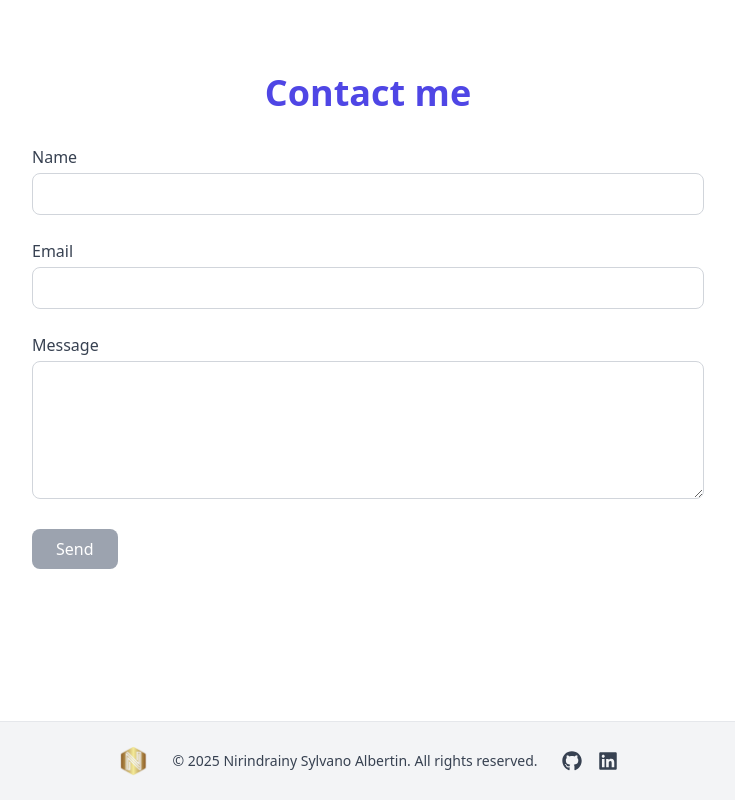
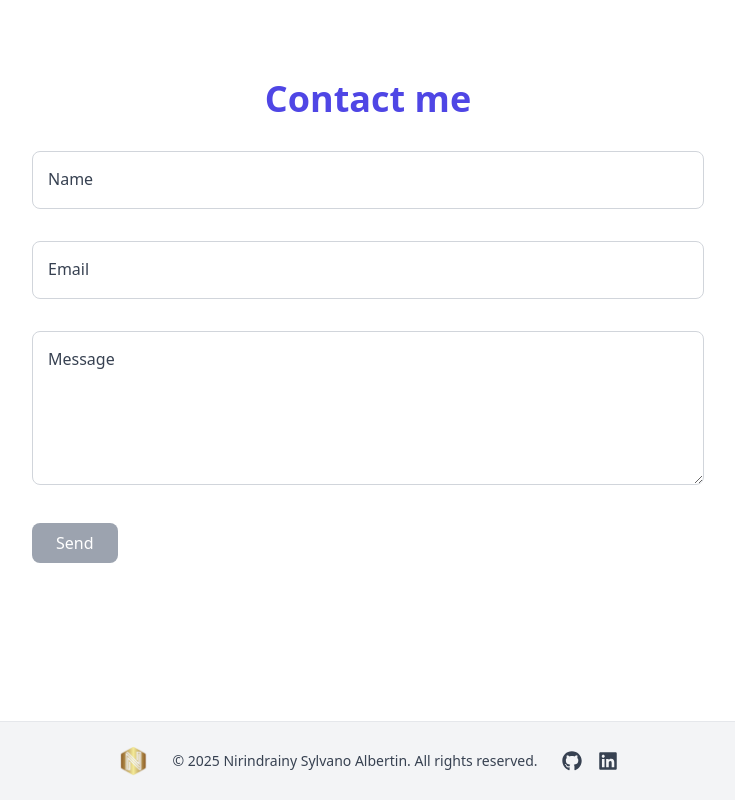
Before and after one commit to noalbertin/portoflio, a Next.js app: page / in a window 1280 px wide. Shown: the part 2479-3279 px from the top of the page, without its empty margins (272-1007 px from the left). Built offline with nearby package versions, Linux system fonts and the light colour scheme.

Commit message:
Mise à jour de mon projet

```diff
--- a/src/components/Contact.tsx
+++ b/src/components/Contact.tsx
@@ -72,11 +72,11 @@ export default function Contact() {
         <h2 className="text-3xl sm:text-4xl font-bold text-indigo-600 mb-8">
           <Trans i18nKey="contact_phrase" />
         </h2>
-        <form onSubmit={handleSubmit} className="space-y-6 text-left">
-          <div>
-            <label htmlFor="name" className="block mb-1 font-medium text-gray-700 dark:text-gray-200">
-              <Trans i18nKey="nom" />
-            </label>
+
+        <form onSubmit={handleSubmit} className="space-y-8 text-left">
+
+          {/* Floating label: Nom */}
+          <div className="relative">
             <input
               type="text"
               name="name"
@@ -84,14 +84,19 @@ export default function Contact() {
               required
               value={name}
               onChange={(e) => setName(e.target.value)}
-              className="w-full px-4 py-2 rounded-lg border border-gray-300 dark:border-gray-700 bg-white dark:bg-gray-800 text-gray-900 dark:text-white focus:outline-none focus:ring-2 focus:ring-indigo-500"
+              className="peer w-full px-4 pt-6 pb-2 rounded-lg border border-gray-300 dark:border-gray-700 bg-white dark:bg-gray-800 text-gray-900 dark:text-white placeholder-transparent focus:outline-none focus:ring-2 focus:ring-indigo-500"
+              placeholder="Nom"
             />
+            <label
+              htmlFor="name"
+              className="absolute left-4 top-2 text-gray-500 dark:text-gray-400 text-sm transition-all peer-placeholder-shown:top-4 peer-placeholder-shown:text-base peer-placeholder-shown:text-gray-700 dark:peer-placeholder-shown:text-gray-300 peer-focus:top-2 peer-focus:text-sm peer-focus:text-indigo-600"
+            >
+              <Trans i18nKey="nom" />
+            </label>
           </div>
 
-          <div>
-            <label htmlFor="email" className="block mb-1 font-medium text-gray-700 dark:text-gray-200">
-              <Trans i18nKey="email" />
-            </label>
+          {/* Floating label: Email */}
+          <div className="relative">
             <input
               type="email"
               name="email"
@@ -99,14 +104,19 @@ export default function Contact() {
               required
               value={email}
               onChange={(e) => setEmail(e.target.value)}
-              className="w-full px-4 py-2 rounded-lg border border-gray-300 dark:border-gray-700 bg-white dark:bg-gray-800 text-gray-900 dark:text-white focus:outline-none focus:ring-2 focus:ring-indigo-500"
+              className="peer w-full px-4 pt-6 pb-2 rounded-lg border border-gray-300 dark:border-gray-700 bg-white dark:bg-gray-800 text-gray-900 dark:text-white placeholder-transparent focus:outline-none focus:ring-2 focus:ring-indigo-500"
+              placeholder="Email"
             />
+            <label
+              htmlFor="email"
+              className="absolute left-4 top-2 text-gray-500 dark:text-gray-400 text-sm transition-all peer-placeholder-shown:top-4 peer-placeholder-shown:text-base peer-placeholder-shown:text-gray-700 dark:peer-placeholder-shown:text-gray-300 peer-focus:top-2 peer-focus:text-sm peer-focus:text-indigo-600"
+            >
+              <Trans i18nKey="email" />
+            </label>
           </div>
 
-          <div>
-            <label htmlFor="message" className="block mb-1 font-medium text-gray-700 dark:text-gray-200">
-              <Trans i18nKey="message" />
-            </label>
+          {/* Floating label: Message */}
+          <div className="relative">
             <textarea
               name="message"
               id="message"
@@ -114,8 +124,15 @@ export default function Contact() {
               required
               value={message}
               onChange={(e) => setMessage(e.target.value)}
-              className="w-full px-4 py-2 rounded-lg border border-gray-300 dark:border-gray-700 bg-white dark:bg-gray-800 text-gray-900 dark:text-white focus:outline-none focus:ring-2 focus:ring-indigo-500"
+              className="peer w-full px-4 pt-6 pb-2 rounded-lg border border-gray-300 dark:border-gray-700 bg-white dark:bg-gray-800 text-gray-900 dark:text-white placeholder-transparent focus:outline-none focus:ring-2 focus:ring-indigo-500"
+              placeholder="Message"
             ></textarea>
+            <label
+              htmlFor="message"
+              className="absolute left-4 top-2 text-gray-500 dark:text-gray-400 text-sm transition-all peer-placeholder-shown:top-4 peer-placeholder-shown:text-base peer-placeholder-shown:text-gray-700 dark:peer-placeholder-shown:text-gray-300 peer-focus:top-2 peer-focus:text-sm peer-focus:text-indigo-600"
+            >
+              <Trans i18nKey="message" />
+            </label>
           </div>
 
           <button
@@ -132,5 +149,6 @@ export default function Contact() {
         </form>
       </motion.div>
     </section>
+
   )
 }
--- a/src/components/Projects.tsx
+++ b/src/components/Projects.tsx
@@ -10,7 +10,7 @@ const projects = [
     description: 'projects.portfolio.description',
     tech: ['Next.js', 'React', 'Tailwind CSS'],
     github: 'https://github.com/noalbertin/portfolio',
-    demo: 'https://nsa.vercel.com',
+    demo: 'https://noalbertin.vercel.app',
   },
   {
     title: 'projects.api.title',
```
